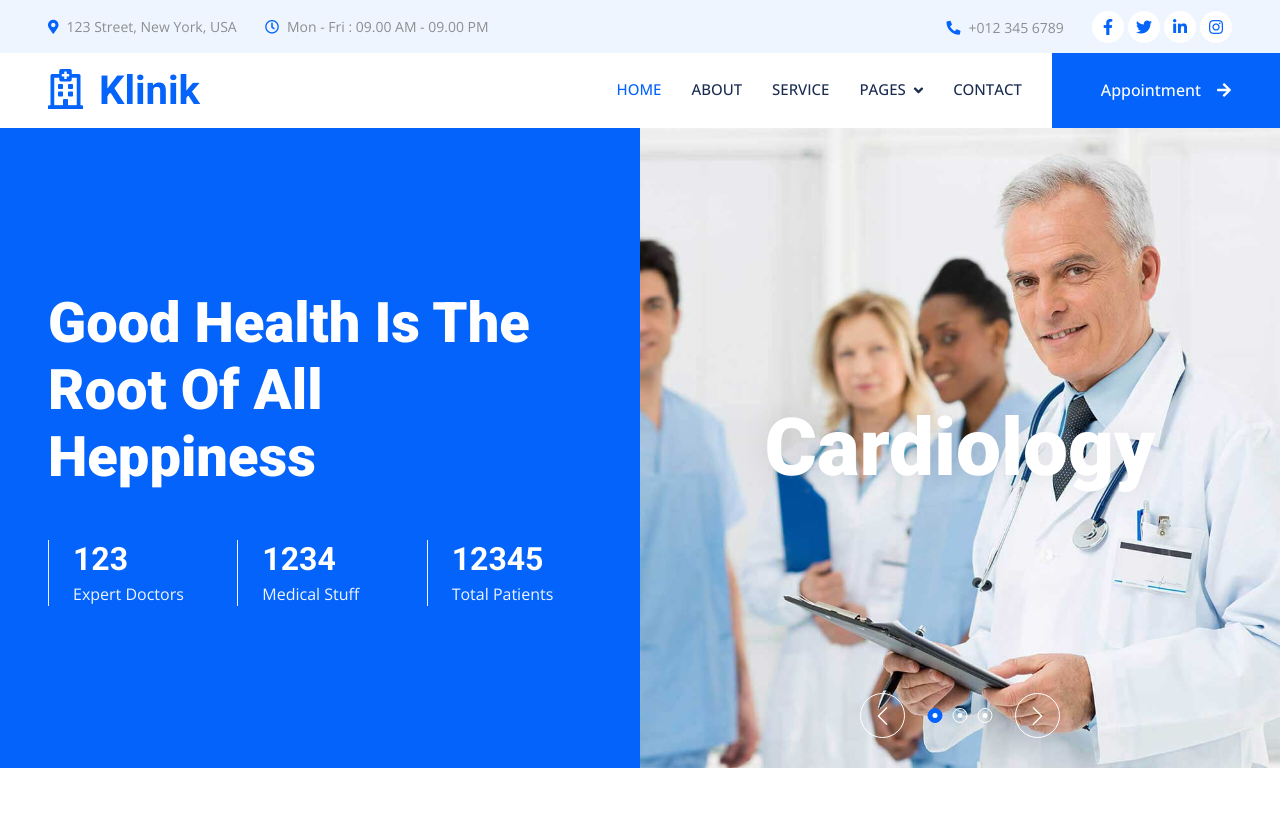
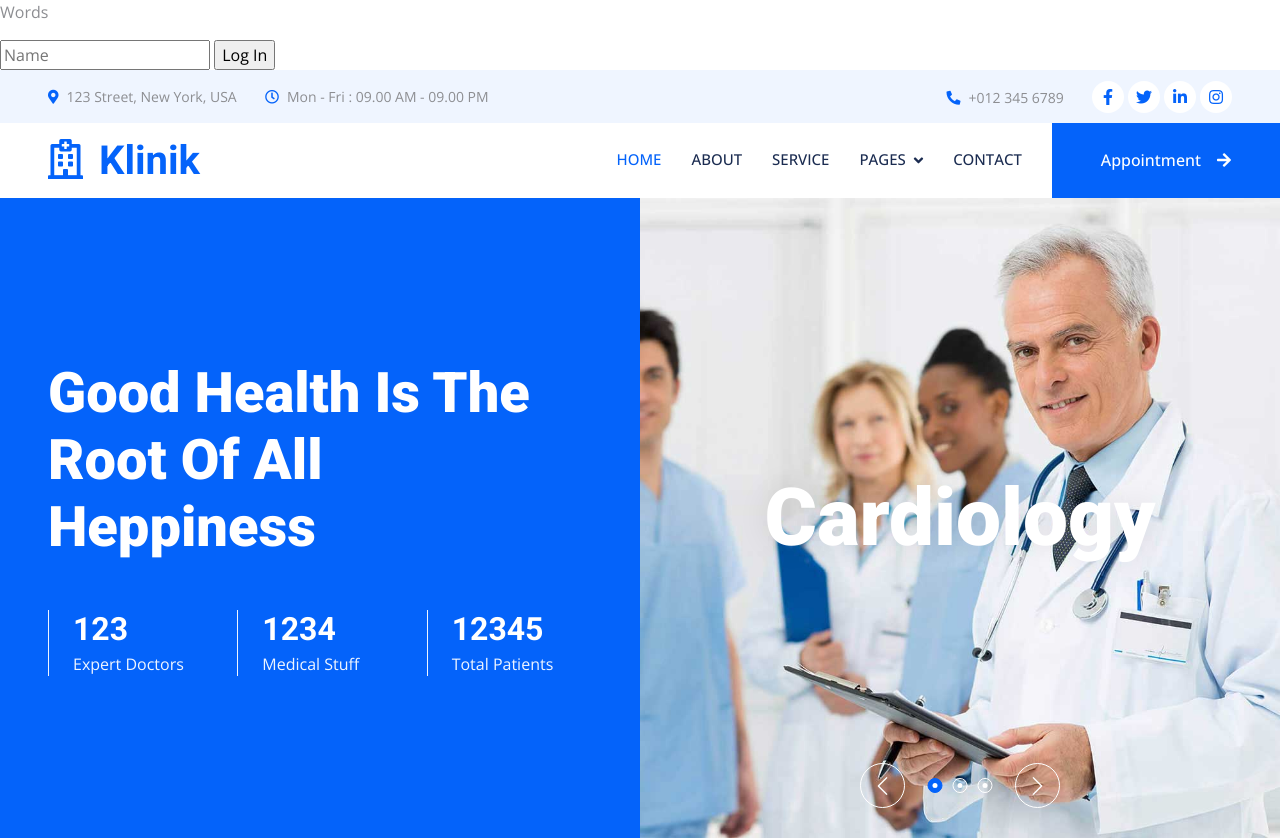
Before and after one commit to Nolami/js, a plain HTML site: page index.html in a window 1280 px wide. Shown: the top 840 px of the page. Drawn offline with nearby package versions, Linux system fonts and the light colour scheme.

Commit message:
Update index.html

```diff
--- a/index.html
+++ b/index.html
@@ -2,6 +2,9 @@
 <html lang="en">
 
 <head>
+    <meta charset="UTF-8" />
+    <title>Nope</title>
+    <script type="text/javascript" language="javascript" src="need.js"></script>
     <meta charset="utf-8">
     <title>Klinik - Clinic Website Template</title>
     <meta content="width=device-width, initial-scale=1.0" name="viewport">
@@ -33,6 +36,15 @@
 </head>
 
 <body>
+    <body>
+        <p id="text">Words</p>
+        <form id="logPage">
+            <input id="name" type="text" placeholder="Name" value="" />
+            <input id="logBut" type="submit" value="Log In" onClick="login()" />
+        </form>
+    </body>
+</html>
+
     <!-- Spinner Start -->
     <div id="spinner" class="show bg-white position-fixed translate-middle w-100 vh-100 top-50 start-50 d-flex align-items-center justify-content-center">
         <div class="spinner-grow text-primary" style="width: 3rem; height: 3rem;" role="status">
```
